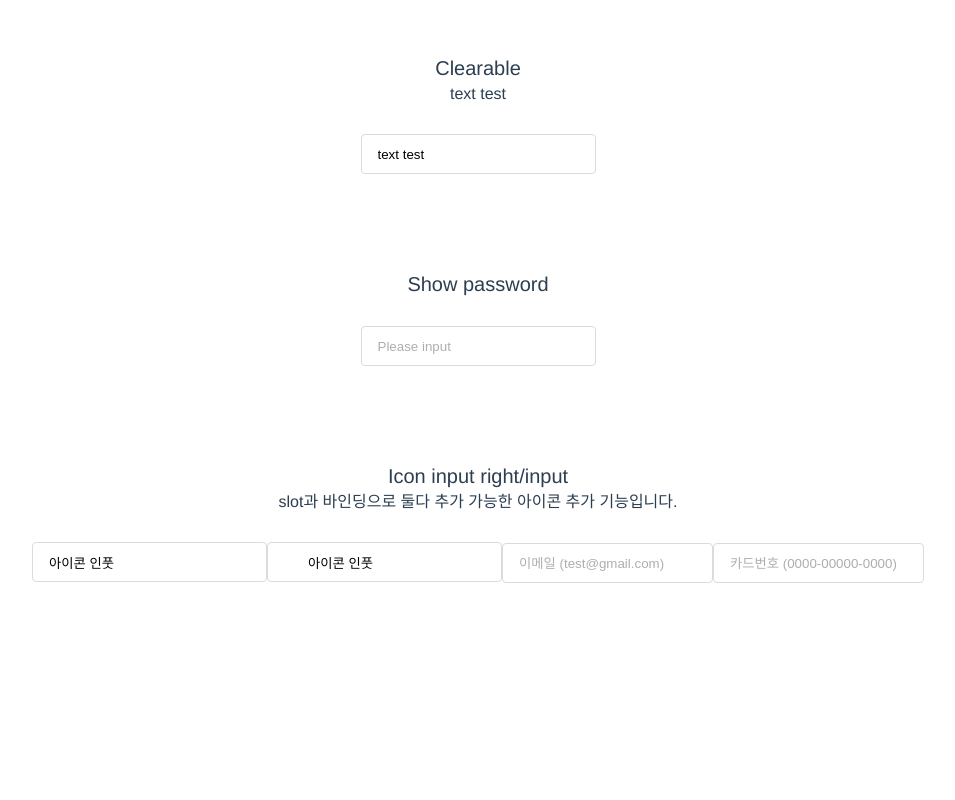
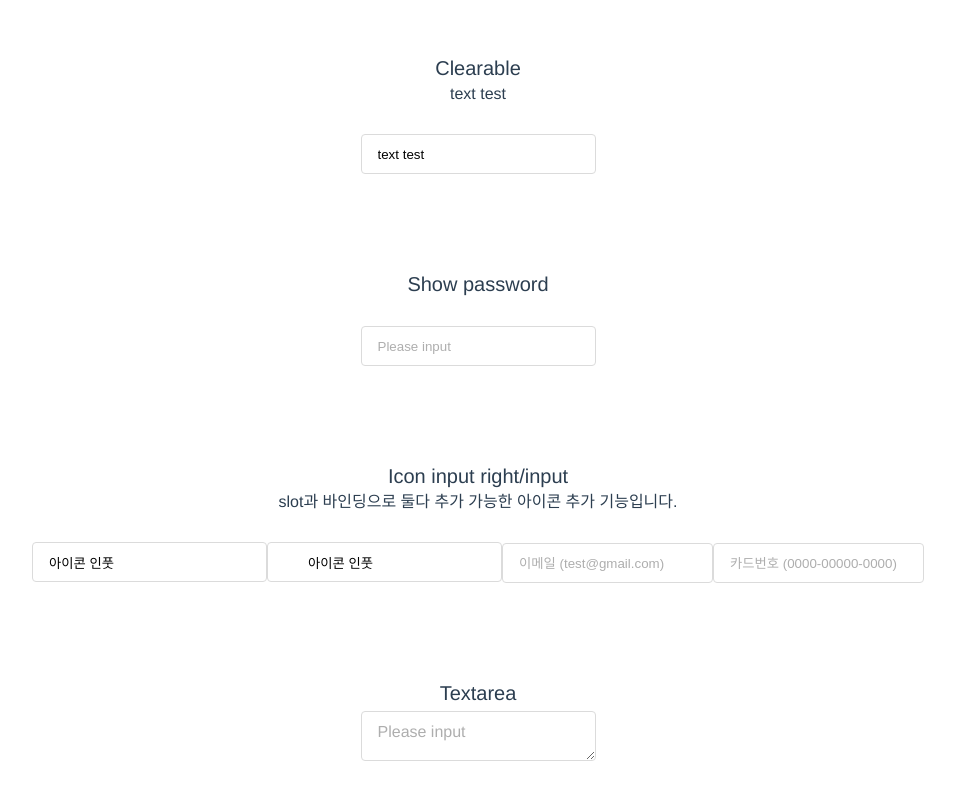
Before and after one commit to allmanLee/elementui, a Vue app: page /input in a window 1280 px wide. Shown: the part 494-1294 px from the top of the page, without its empty margins (162-1117 px from the left). Before the commit the page ends 1157 px from the top, so only its background shows below. Built offline with nearby package versions, Linux system fonts and the light colour scheme.

Commit message:
add: textarea 기능 추가, (mixin)textautoresize 기능 추가

```diff
--- a/src/components/AppInput.vue
+++ b/src/components/AppInput.vue
@@ -1,7 +1,7 @@
 <template>
   <div id="appInput">
     <input
-      mode="ios"
+      v-if="type != 'textarea'"
       ref="test"
       :type="isShowPassword ? 'password' : type"
       :placeholder="placeholder"
@@ -20,6 +20,18 @@
       @mouseover="canChange ? (isClearable = true) : ''"
       @mouseleave="canChange ? (isClearable = false) : ''"
     />
+    <textarea
+      v-if="type == 'textarea'"
+      ref="appInputTextarea"
+      :type="isShowPassword ? 'password' : type"
+      :rows="rows"
+      :placeholder="placeholder"
+      :value="value"
+      class="input-outline"
+      :autofocus="autofocus"
+      :disabled="disabled"
+      @input="((e) => changeValue(e), mixin_auto_resize)"
+    />
     <div
       v-if="clearable || showPassword"
       class="right-icon"
@@ -30,6 +42,7 @@
       @mouseover="canChange ? (isClearable = true) : ''"
       @mouseleave="canChange ? (isClearable = false) : ''"
     >
+      <!-- clear 기능, showPassword 기능의 아이콘 -->
       <fa-icon
         v-show="isClearable"
         class="icon"
@@ -47,6 +60,8 @@
     >
       <fa-icon class="icon" :icon="prefixIcon || suffixIcon"></fa-icon>
     </div>
+
+    <!-- 슬롯으로 추가한 아이콘 -->
     <div class="left-icon">
       <i class="icon">
         <slot name="prefix"></slot>
@@ -60,8 +75,10 @@
   </div>
 </template>
 <script>
+import mixinResize from "../mixins/autoResize.js";
 export default {
   name: "appInput",
+  mixins: [mixinResize],
   model: {
     props: "modelValue",
     method: "input",
@@ -98,7 +115,13 @@ export default {
       type: String,
     },
     suffixIcon: {
-      tye: String,
+      type: String,
+    },
+    rows: {
+      type: Number,
+    },
+    autosize: {
+      type: [Boolean, Object],
     },
   },
   data() {
@@ -168,7 +191,8 @@ export default {
   position: relative;
   width: auto;
   display: inline-block;
-  input {
+  input,
+  textarea {
     cursor: pointer;
     box-sizing: border-box;
     border-radius: 4px;
@@ -198,6 +222,16 @@ export default {
       background-color: #f5f5f5;
     }
     transition: all 0.3s ease-in-out;
+  }
+  textarea {
+    //height: unset;
+    min-height: 50px;
+    padding: {
+      top: 12px;
+      bottom: 12px;
+    }
+    font: inherit;
+    cursor: text;
   }
 
   //clear able
--- /dev/null
+++ b/src/mixins/autoResize.js
@@ -0,0 +1,13 @@
+export default {
+  methods: {
+    mixin_auto_resize(event) {
+      event.target.style.height = "auto";
+      event.target.style.height = `${event.target.scrollHeight}px`;
+    },
+  },
+  mounted() {
+    this.$nextTick(() => {
+      this.$el.setAttribute("style", "height", `${this.$el.scrollHeight}px`);
+    });
+  },
+};
--- a/src/views/input.vue
+++ b/src/views/input.vue
@@ -64,6 +64,16 @@
             </app-input>
           </li>
         </ul>
+        <ul class="input-list">
+          <li>
+            <h3>Textarea</h3>
+            <app-input
+              type="textarea"
+              :rows="6"
+              placeholder="Please input"
+            ></app-input>
+          </li>
+        </ul>
       </li>
     </ul>
   </div>
```
